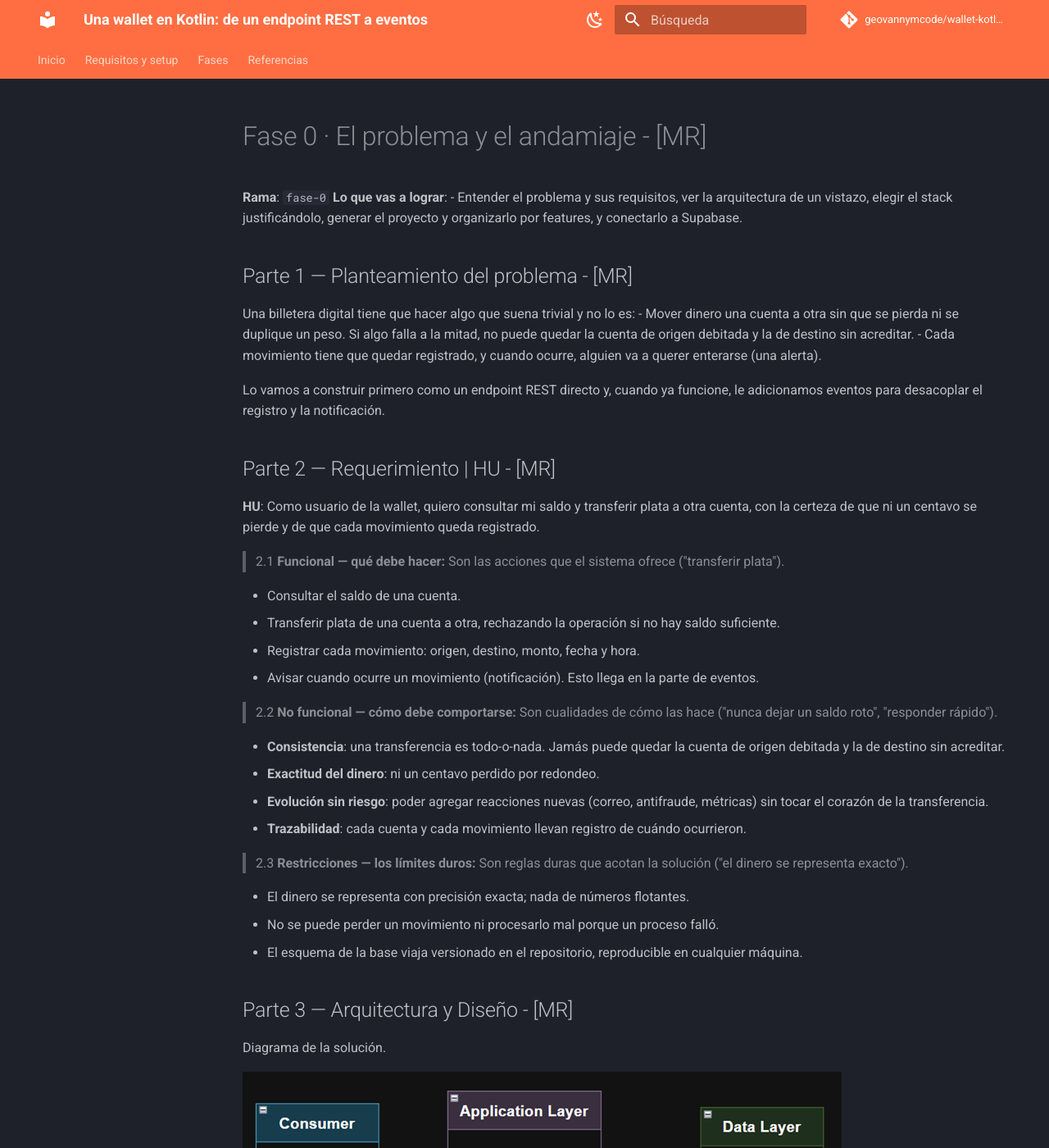
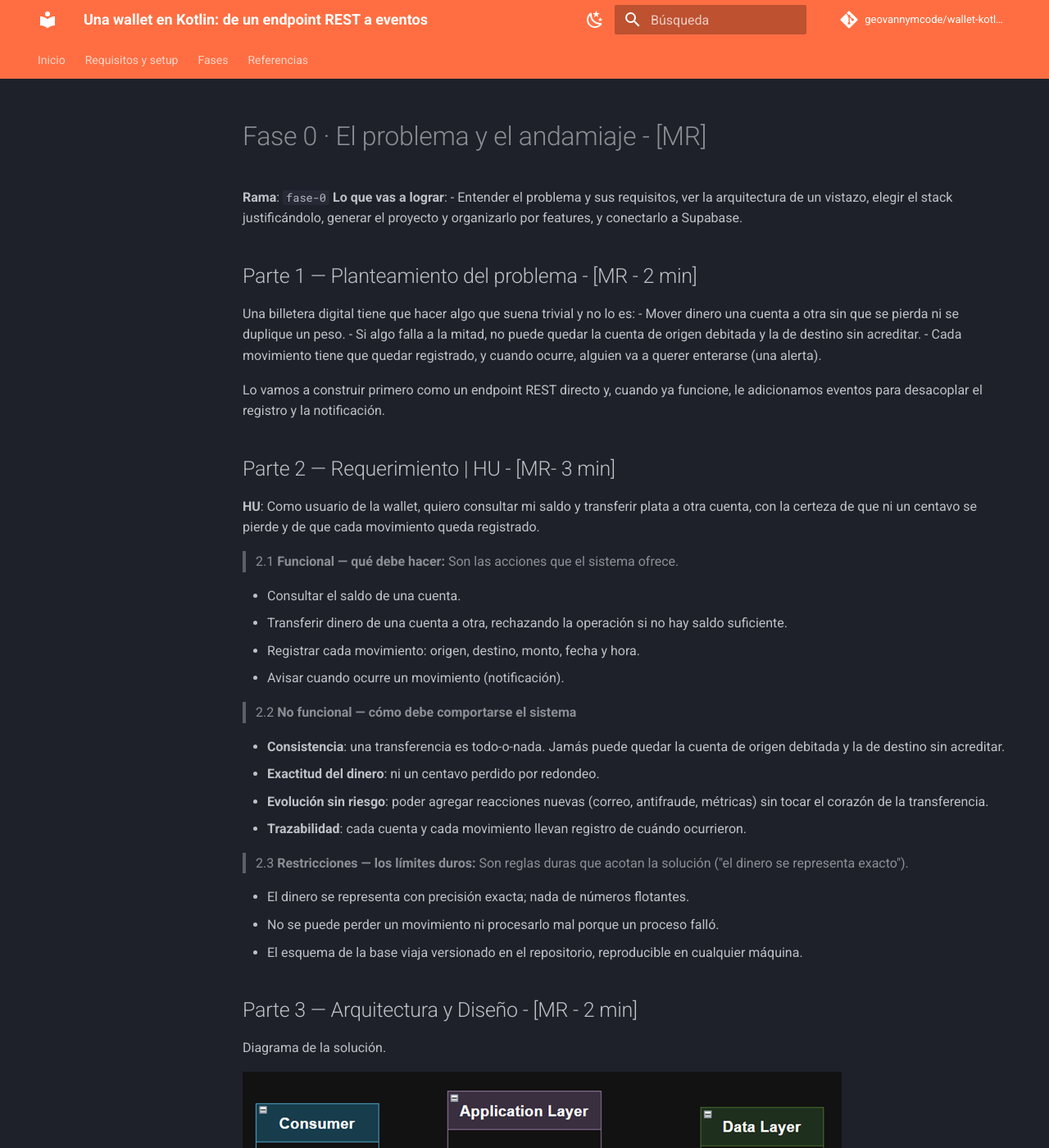
Before and after one commit to geovannymcode/wallet-kotlin-baqjug, an MkDocs documentation site: the page built from docs/fase-00-arranque-resume.md, in a window 1280 px wide and 1400 px high. Shown: the whole window at 82% size. Built offline with MkDocs 1.6.1 and Material for MkDocs 9.7.7, drawn with Linux system fonts in a browser that asks for light colours; comment, search, counter and statistics services are not loaded; some of the changed text lies outside the part shown.

Commit message:
resumen explicación Maicol

```diff
--- a/docs/fase-00-arranque-resume.md
+++ b/docs/fase-00-arranque-resume.md
@@ -4,27 +4,27 @@
 **Lo que vas a lograr**:
 - Entender el problema y sus requisitos, ver la arquitectura de un vistazo, elegir el stack justificándolo, generar el proyecto y organizarlo por features, y conectarlo a Supabase.
 
-## Parte 1 — Planteamiento del problema - [MR]
+## Parte 1 — Planteamiento del problema - [MR - 2 min]
 
 Una billetera digital tiene que hacer algo que suena trivial y no lo es:
-- Mover dinero una cuenta a otra sin que se pierda ni se duplique un peso. Si algo falla a la mitad, no puede quedar la cuenta de origen debitada y la de destino sin acreditar.
+- Mover dinero una cuenta a otra sin que se pierda ni se duplique un peso.
+- Si algo falla a la mitad, no puede quedar la cuenta de origen debitada y la de destino sin acreditar.
 - Cada movimiento tiene que quedar registrado, y cuando ocurre, alguien va a querer enterarse (una alerta).
 
 Lo vamos a construir primero como un endpoint REST directo y, cuando ya funcione, le adicionamos eventos para desacoplar el registro y la notificación.
 
-## Parte 2 — Requerimiento | HU - [MR]
+## Parte 2 — Requerimiento | HU - [MR- 3 min]
 **HU**: Como usuario de la wallet, quiero consultar mi saldo y transferir plata a otra cuenta, con la certeza de que ni un centavo se pierde y de que cada movimiento queda registrado.
 
 > 2.1 **Funcional — qué debe hacer:**
-> Son las acciones que el sistema ofrece ("transferir plata").
+> Son las acciones que el sistema ofrece.
 
 - Consultar el saldo de una cuenta.
-- Transferir plata de una cuenta a otra, rechazando la operación si no hay saldo suficiente.
+- Transferir dinero de una cuenta a otra, rechazando la operación si no hay saldo suficiente.
 - Registrar cada movimiento: origen, destino, monto, fecha y hora.
-- Avisar cuando ocurre un movimiento (notificación). Esto llega en la parte de eventos.
+- Avisar cuando ocurre un movimiento (notificación).
 
-> 2.2 **No funcional — cómo debe comportarse:**
-> Son cualidades de cómo las hace ("nunca dejar un saldo roto", "responder rápido").
+> 2.2 **No funcional — cómo debe comportarse el sistema**
 
 - **Consistencia**: una transferencia es todo-o-nada. Jamás puede quedar la cuenta de origen debitada y la de destino sin acreditar.
 - **Exactitud del dinero**: ni un centavo perdido por redondeo.
@@ -39,13 +39,13 @@ Lo vamos a construir primero como un endpoint REST directo y, cuando ya funcione
 - No se puede perder un movimiento ni procesarlo mal porque un proceso falló.
 - El esquema de la base viaja versionado en el repositorio, reproducible en cualquier máquina.
 
-## Parte 3 — Arquitectura y Diseño - [MR]
+## Parte 3 — Arquitectura y Diseño - [MR - 2 min]
 Diagrama de la solución.
 
 ![Arquitectura general: los clientes (consumers) hacen peticiones REST a la aplicación wallet, que a través de ORM/JPA lee y escribe las tablas de cuentas y transferencias en la base de datos Postgres](img/Img_0.png)
 Esa forma nos alcanza para las primeras fases. Más adelante, cuando entren los eventos, a la derecha aparecerá un broker por donde salen los hechos que otros servicios consumen; pero el corazón sigue siendo el mismo: clientes → aplicación → base.
 
-## Parte 4 — Stack Tecnológico - [MR]
+## Parte 4 — Stack Tecnológico - [MR- 2 min]
 Recién ahora elegimos herramientas, y cada una responde a un requisito de arriba, no a la moda:
 
 | Nombre     | Descripción                              |
@@ -101,7 +101,7 @@ Cada feature se separa en dos sub-carpetas:
     - Porque el "cómo entra" (HTTP hoy, una cola de mensajes mañana, la línea de comandos pasado) no debería ensuciar el "qué hace".
     - Si la lógica vive en `domain` sin depender de la web, el día que además la quieras disparar por un evento —cosa que haremos en la Fase 7— no reescribes nada: la vuelves a llamar desde otra puerta. El `domain` es reusable; la puerta es intercambiable.
 
-## Parte 6 — Conectar a BD Postgres (Supabase) - [MR]
+## Parte 6 — Conectar a BD Postgres (Supabase) - [MR- 5 min]
 
 - Abre tu proyecto de Supabase, ve a **Project Settings → Database** y copia los datos de conexión.
 - Vamos a pasárselos a Spring por variables de entorno, no quemados en el código.
```
